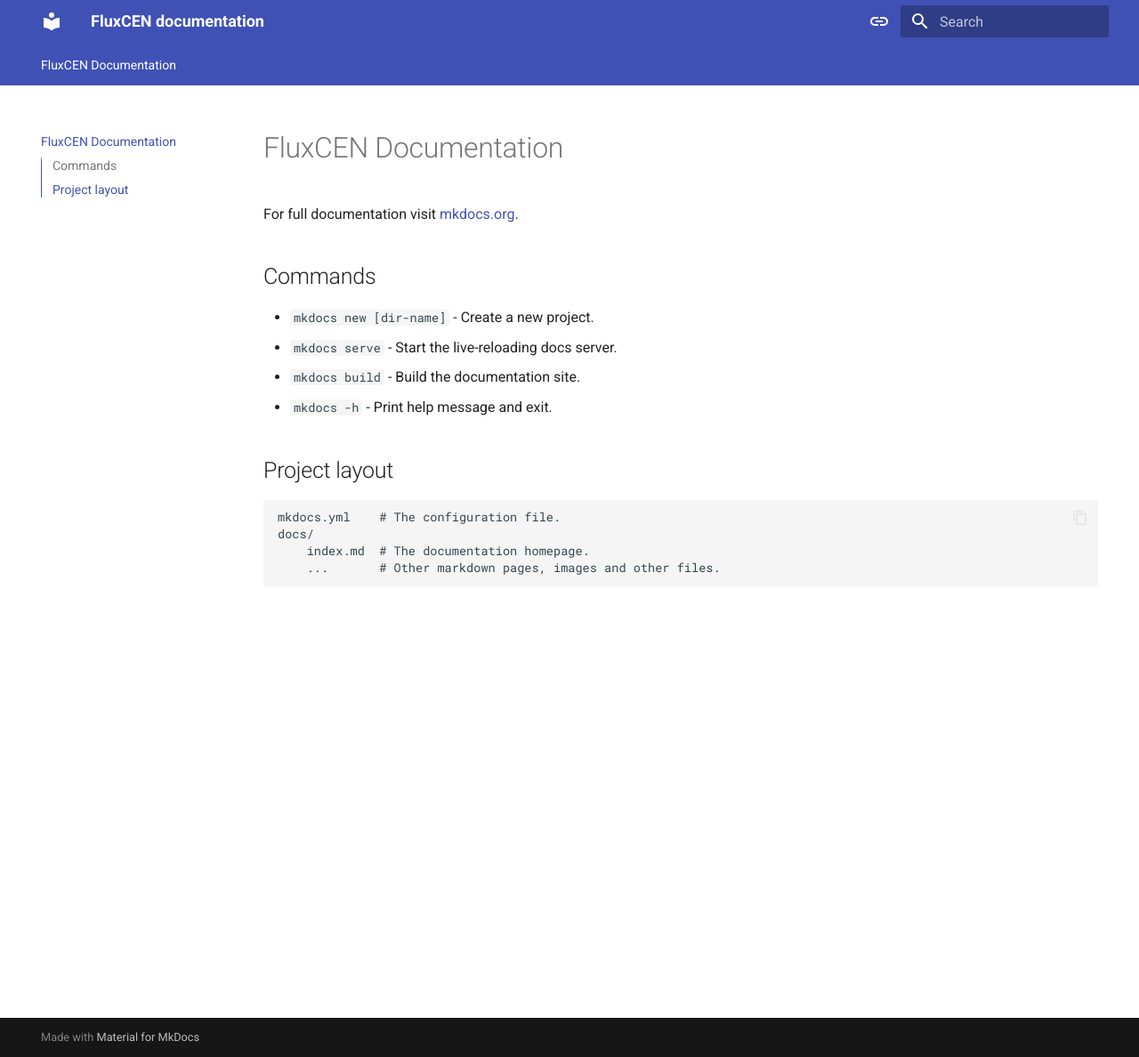
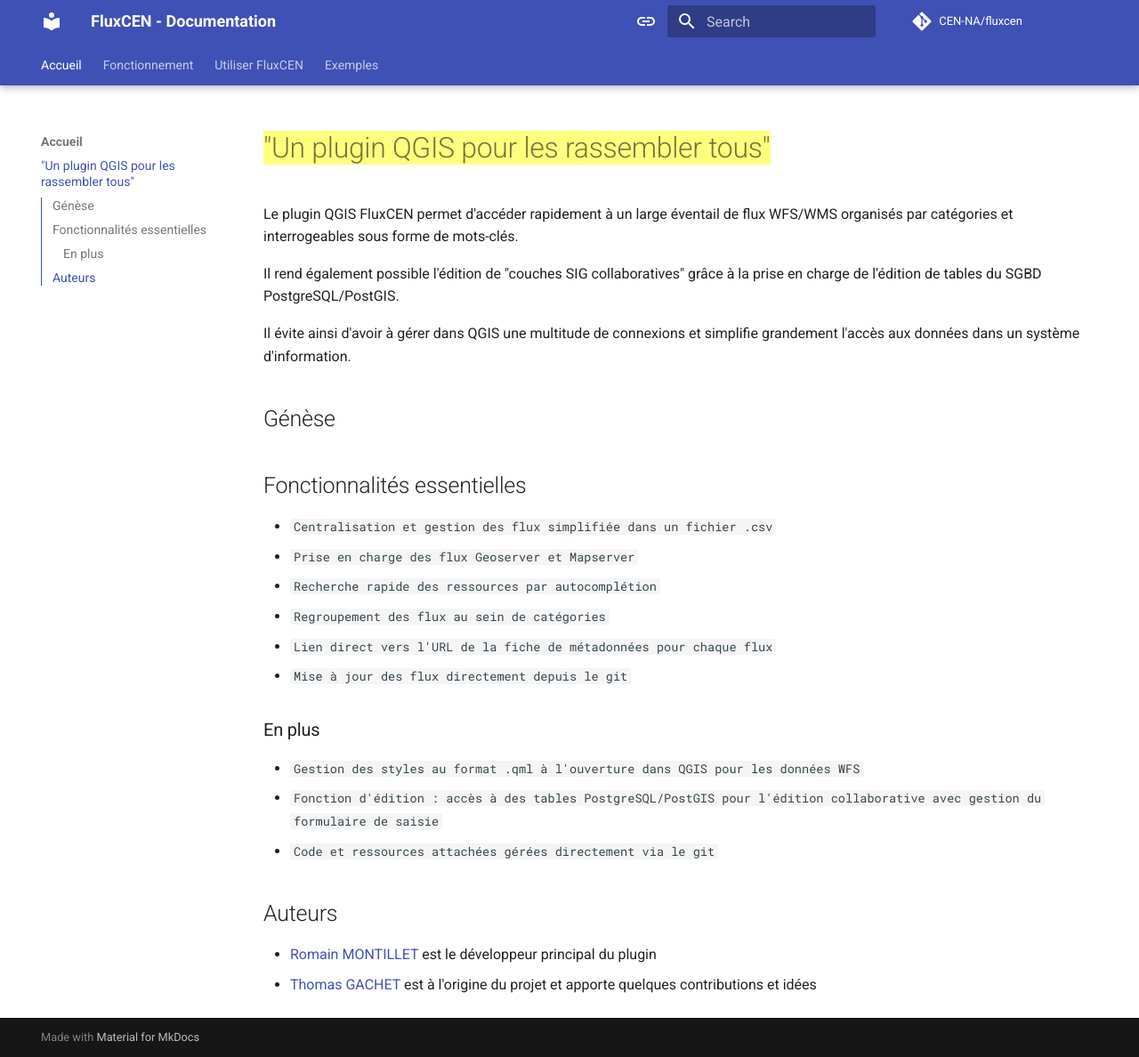
Before and after one commit to CEN-Nouvelle-Aquitaine/fluxcen_docs, an MkDocs documentation site: the page built from docs/index.md, in a window 1280 px wide and 1188 px high. Shown: the whole window at 89% size. Built offline with MkDocs 1.6.1 and Material for MkDocs 9.7.7, drawn with Linux system fonts in a browser that asks for light colours; comment, search, counter and statistics services are not loaded.

Commit message:
First docs contribution

```diff
--- a/docs/index.md
+++ b/docs/index.md
@@ -1,17 +1,35 @@
-# FluxCEN Documentation
+# =="Un plugin QGIS pour les rassembler tous"==
 
-For full documentation visit [mkdocs.org](https://www.mkdocs.org).
+Le plugin QGIS FluxCEN permet d'accéder rapidement à un large éventail de flux WFS/WMS organisés par catégories et interrogeables sous forme de mots-clés.
 
-## Commands
+Il rend également possible l'édition de "couches SIG collaboratives" grâce à la prise en charge de l'édition de tables du SGBD PostgreSQL/PostGIS.
 
-* `mkdocs new [dir-name]` - Create a new project.
-* `mkdocs serve` - Start the live-reloading docs server.
-* `mkdocs build` - Build the documentation site.
-* `mkdocs -h` - Print help message and exit.
 
-## Project layout
+Il évite ainsi d'avoir à gérer dans QGIS une multitude de connexions et simplifie grandement l'accès aux données dans un système d'information.
 
-    mkdocs.yml    # The configuration file.
-    docs/
-        index.md  # The documentation homepage.
-        ...       # Other markdown pages, images and other files.
+
+
+## Génèse
+
+
+
+
+## Fonctionnalités essentielles
+
+* `Centralisation et gestion des flux simplifiée dans un fichier .csv`
+* `Prise en charge des flux Geoserver et Mapserver`
+* `Recherche rapide des ressources par autocomplétion`
+* `Regroupement des flux au sein de catégories`
+* `Lien direct vers l'URL de la fiche de métadonnées pour chaque flux`
+* `Mise à jour des flux directement depuis le git`
+
+### En plus
+
+* `Gestion des styles au format .qml à l'ouverture dans QGIS pour les données WFS`
+* `Fonction d'édition : accès à des tables PostgreSQL/PostGIS pour l'édition collaborative avec gestion du formulaire de saisie`
+* `Code et ressources attachées gérées directement via le git`
+
+## Auteurs
+
+* [Romain MONTILLET](https://github.com/wanderzen91) est le développeur principal du plugin
+* [Thomas GACHET](https://github.com/tomgachet) est à l'origine du projet et apporte quelques contributions et idées
--- a/mkdocs.yml
+++ b/mkdocs.yml
@@ -1,8 +1,11 @@
-site_name: FluxCEN documentation
+site_name: FluxCEN - Documentation
+repo_url: https://github.com/CEN-Nouvelle-Aquitaine/fluxcen
+repo_name: CEN-NA/fluxcen
 theme:
   name: material
   features:
     - navigation.tabs
+    - navigation.tabs.sticky
     - navigation.sections
     - toc.integrate
     - navigation.top
@@ -25,8 +28,24 @@
         name: Switch to dark mode
     - media: "(prefers-color-scheme: dark)"
       scheme: slate
-      primary: teal
+      primary: blue grey
       accent: indigo
       toggle:
         icon: material/toggle-switch-off
         name: Switch to system preference
+plugins:
+    - search
+    #- awesome-pages
+markdown_extensions:
+  - pymdownx.caret
+  - pymdownx.mark
+  - pymdownx.tilde
+nav:
+  - Accueil:
+    - index.md
+  - Fonctionnement:
+    - fonctionnement.md
+  - Utiliser FluxCEN:
+    - utiliser_fluxcen.md
+  - Exemples:
+    - exemples.md
```
Also changed, not shown: docs/exemples.md (added, +3 -0 lines), docs/fonctionnement.md (added, +25 -0 lines), docs/utiliser_fluxcen.md (added, +10 -0 lines), docs/pages_plugin/.pages (added).
